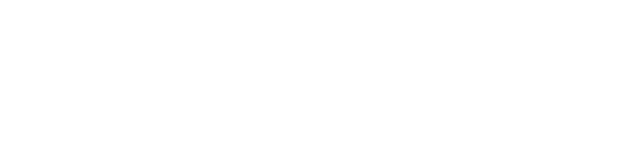
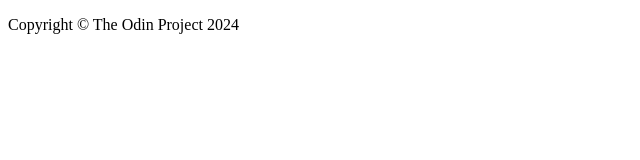
Before and after one commit to hhinkel/QPEE_Website, a plain HTML site: page index.html in a window 1280 px wide. Shown: the whole page, without its empty margins (0-640 px from the left). Drawn offline with Linux system fonts and the light colour scheme.

Commit message:
adding Footer text

```diff
--- a/index.html
+++ b/index.html
@@ -6,6 +6,8 @@
     <title>Document</title>
 </head>
 <body>
-
+    <div class="footer">
+        <p>Copyright &#169 The Odin Project 2024</p>
+    </div>
 </body>
 </html>
```
